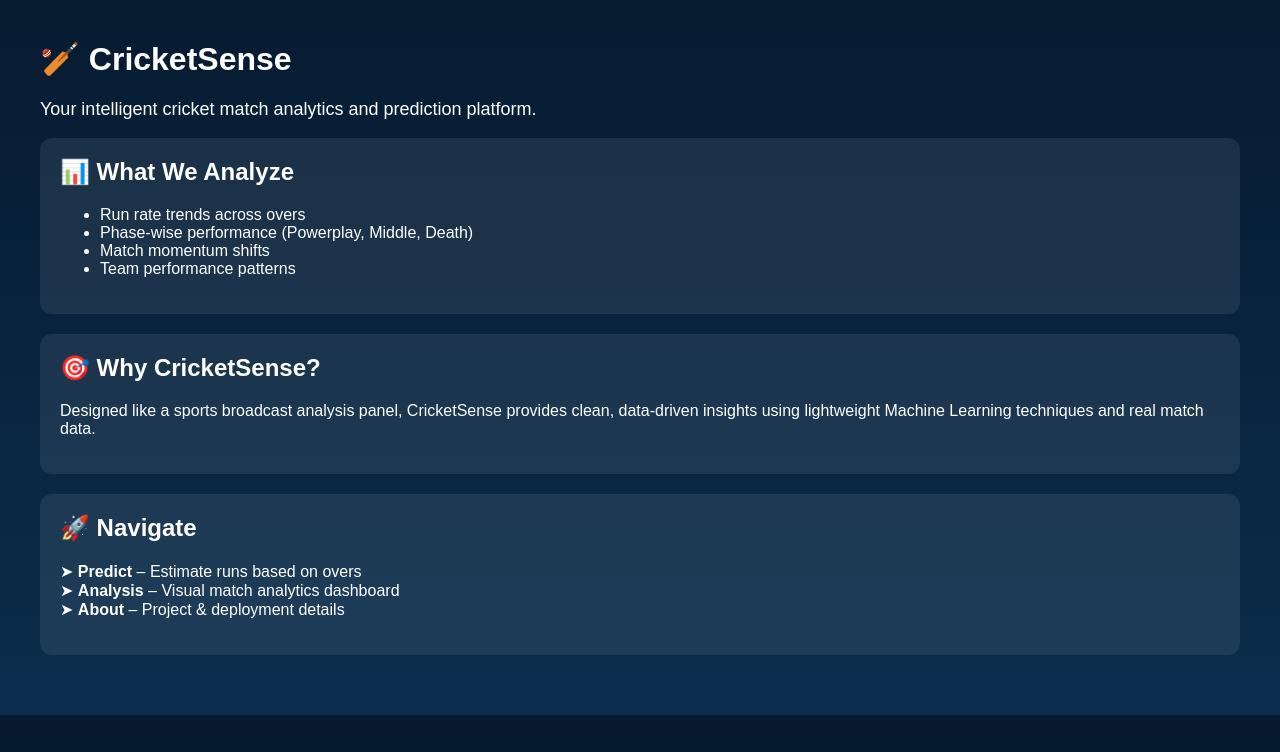
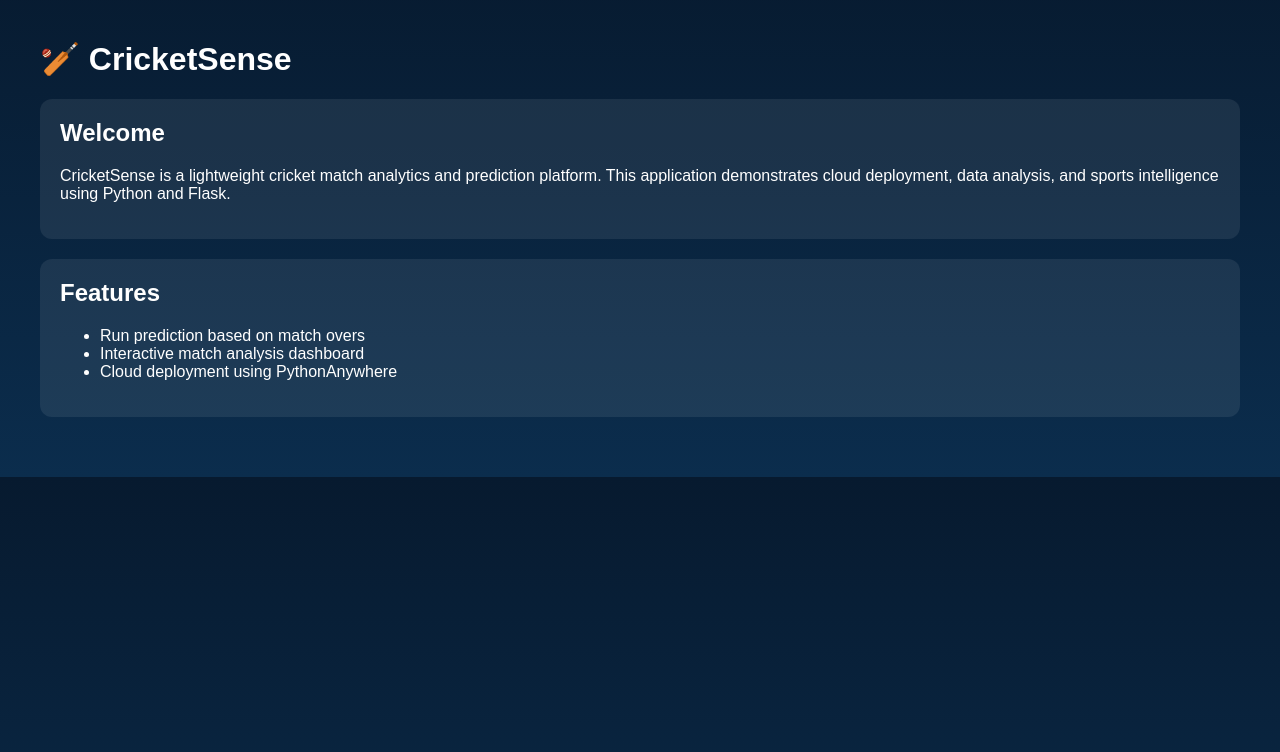
Before and after one commit to 07Midhun/CricketSense, a Flask app: page / in a window 1280 px wide. Shown: the part 48-800 px from the top of the page. Run offline with Flask 3, Linux system fonts and the light colour scheme.

Commit message:
Enhanced CricketSense dashboard and UI

```diff
--- a/app.py
+++ b/app.py
@@ -8,10 +8,10 @@
 
 TEAM_COLS = [c for c in matches_df.columns if "team" in c.lower()]
 
-# ---------------- HOME ----------------
 @app.route("/")
 def home():
     return render_template("home.html")
+
 
 @app.route("/predict", methods=["GET", "POST"])
 def predict():
--- a/templates/home.html
+++ b/templates/home.html
@@ -1,37 +1,23 @@
 {% extends "base.html" %}
+
 {% block content %}
-
 <h1>🏏 CricketSense</h1>
-<p style="font-size:18px;">
-Your intelligent cricket match analytics and prediction platform.
-</p>
 
 <div class="card">
-    <h2>📊 What We Analyze</h2>
-    <ul>
-        <li>Run rate trends across overs</li>
-        <li>Phase-wise performance (Powerplay, Middle, Death)</li>
-        <li>Match momentum shifts</li>
-        <li>Team performance patterns</li>
-    </ul>
-</div>
-
-<div class="card">
-    <h2>🎯 Why CricketSense?</h2>
+    <h2>Welcome</h2>
     <p>
-        Designed like a sports broadcast analysis panel, CricketSense
-        provides clean, data-driven insights using lightweight Machine Learning
-        techniques and real match data.
+        CricketSense is a lightweight cricket match analytics and prediction platform.
+        This application demonstrates cloud deployment, data analysis, and sports
+        intelligence using Python and Flask.
     </p>
 </div>
 
 <div class="card">
-    <h2>🚀 Navigate</h2>
-    <p>
-        ➤ <b>Predict</b> – Estimate runs based on overs<br>
-        ➤ <b>Analysis</b> – Visual match analytics dashboard<br>
-        ➤ <b>About</b> – Project & deployment details
-    </p>
+    <h2>Features</h2>
+    <ul>
+        <li>Run prediction based on match overs</li>
+        <li>Interactive match analysis dashboard</li>
+        <li>Cloud deployment using PythonAnywhere</li>
+    </ul>
 </div>
-
 {% endblock %}
```
